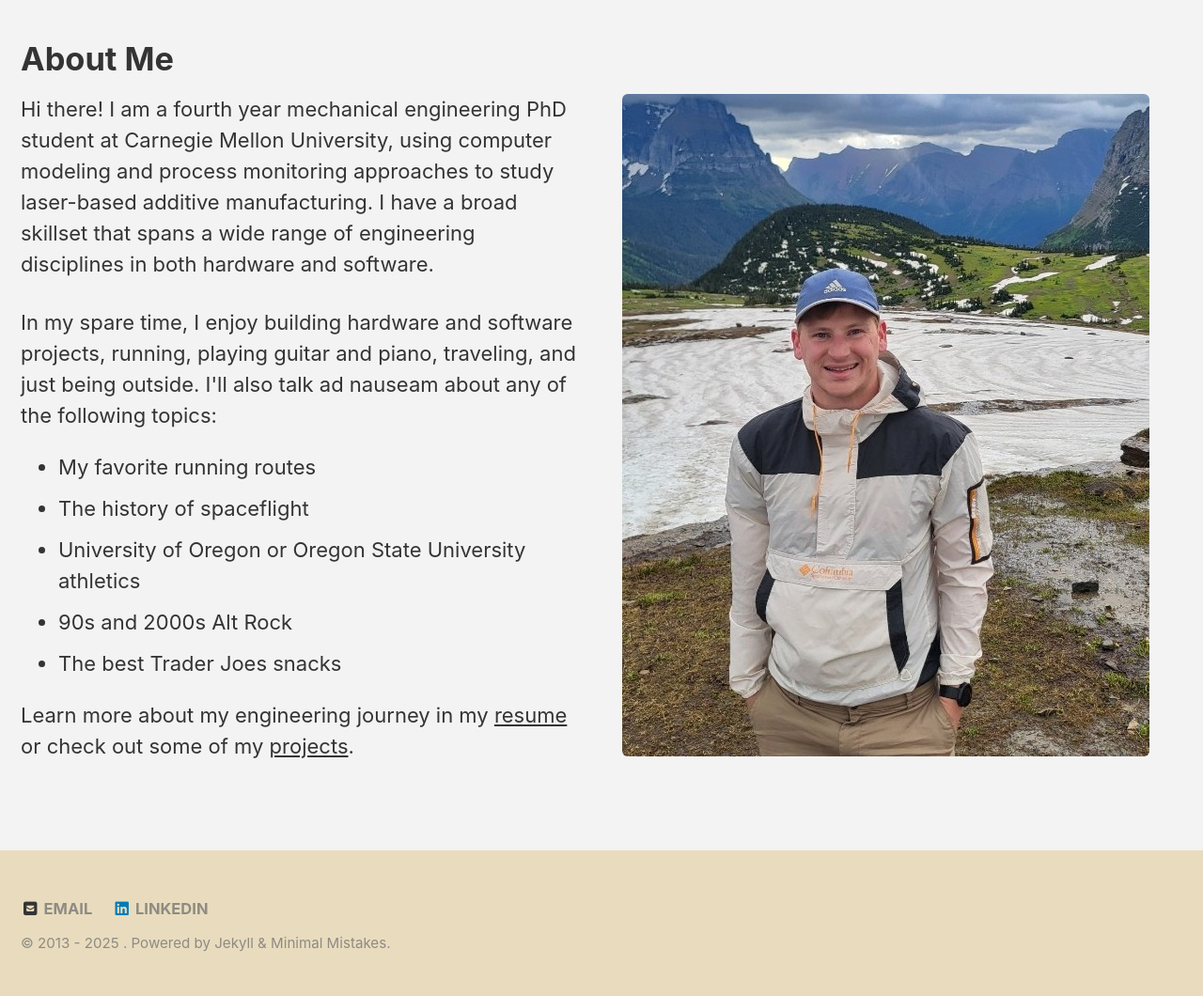
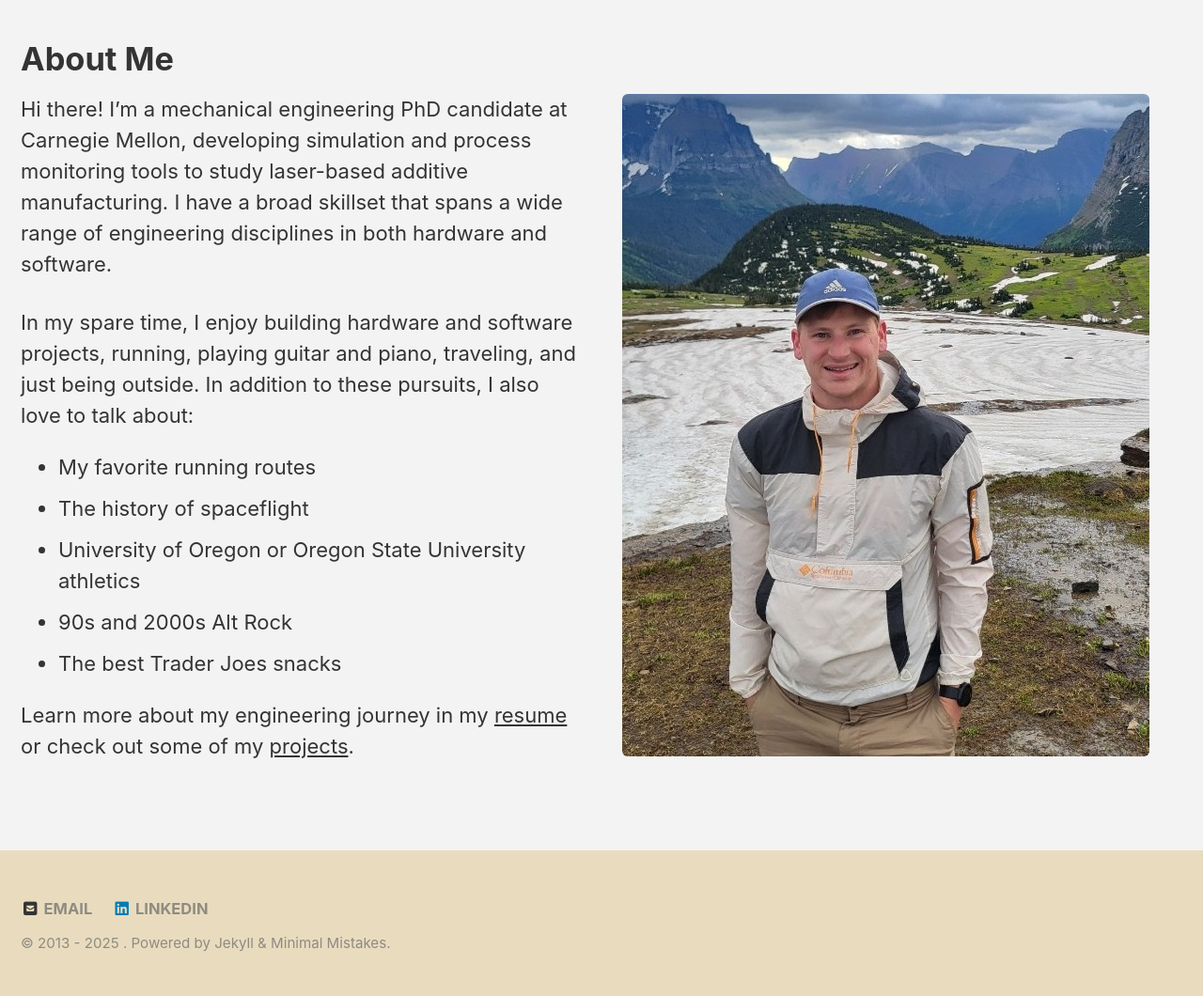
Before and after one commit to craigweeks99/craigweeks99.github.io, a Jekyll site: the page built from about.markdown, in a window 1280 px wide. Shown: the part 250-1310 px from the top of the page at 94% size. Built offline with Jekyll 4.4.1, drawn with Linux system fonts in a browser that asks for light colours; cached includes are drawn as plain includes.

Commit message:
edited about section

```diff
--- a/about.markdown
+++ b/about.markdown
@@ -14,7 +14,7 @@ header:
 # About Me
 <div style="display: flex; flex-wrap: wrap; align-items: flex-start; gap: 2rem;">
     <div style="flex: 1; min-width: 250px;">
-        <p>Hi there! I am a fourth year mechanical engineering PhD student at Carnegie Mellon University, using computer modeling and process monitoring approaches to study laser-based additive manufacturing. I have a broad skillset that spans a wide range of engineering disciplines in both hardware and software.</p>In my spare time, I enjoy building hardware and software projects, running, playing guitar and piano, traveling, and just being outside. I'll also talk ad nauseam about any of the following topics:
+        <p>Hi there! I’m a mechanical engineering PhD candidate at Carnegie Mellon, developing simulation and process monitoring tools to study laser-based additive manufacturing. I have a broad skillset that spans a wide range of engineering disciplines in both hardware and software.</p>In my spare time, I enjoy building hardware and software projects, running, playing guitar and piano, traveling, and just being outside. In addition to these pursuits, I also love to talk about:
         <ul>
             <li>My favorite running routes</li>
             <li>The history of spaceflight</li>
```
